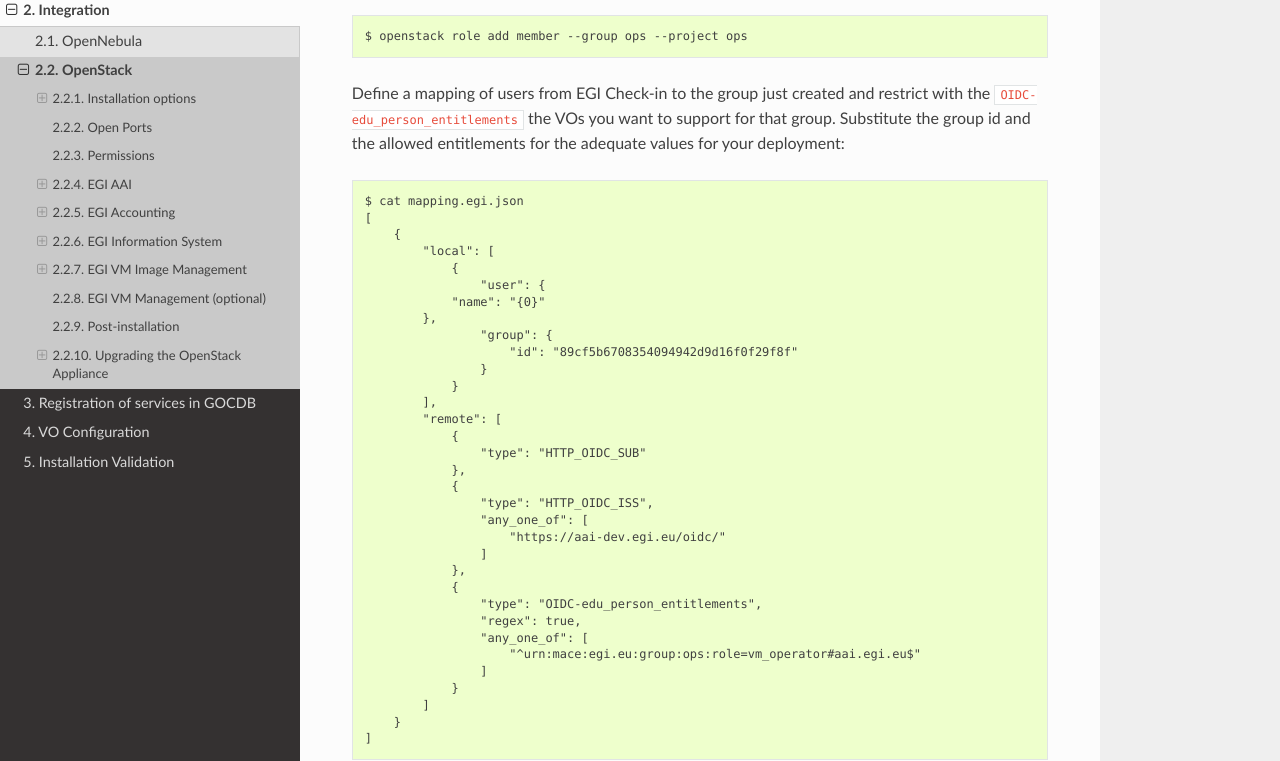
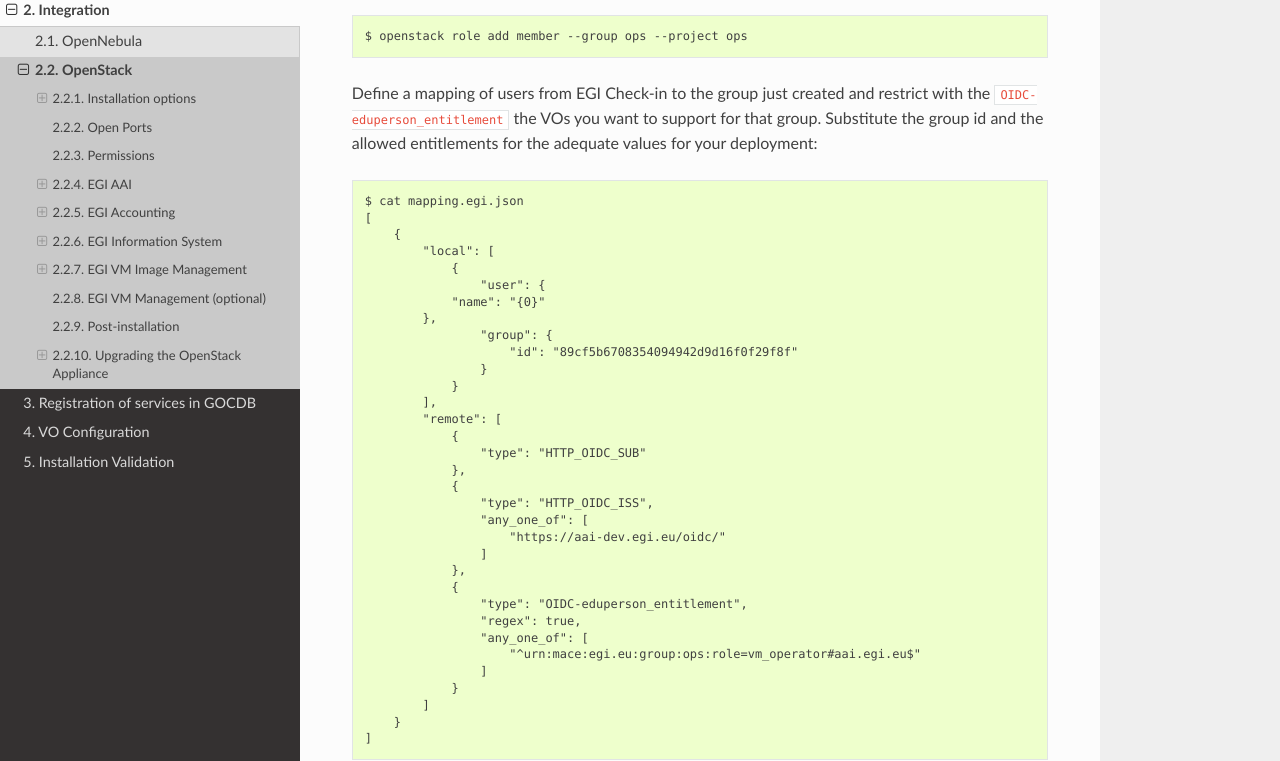
Before and after one commit to EGI-Federation/fedcloud-integration-documentation, a Sphinx documentation site: the page built from source/openstack.rst, in a window 1280 px wide and 1400 px high, scrolled down 7809 px. Shown: the part 172-933 px from the top of the window. Built offline with Sphinx 7.4.7 and the Read the Docs theme 2.0.0, drawn with Linux system fonts in a browser that asks for light colours.

Commit message:
Update name of claims (#43)

```diff
--- a/source/configuration.rst
+++ b/source/configuration.rst
@@ -53,7 +53,7 @@
                        ]
                    },
                    {
-                       "type": "OIDC-edu_person_entitlements",
+                       "type": "OIDC-eduperson_entitlement",
                        "regex": true,
                        "any_one_of": [
                            "^urn:mace:egi.eu:group:<vo_name>:role=vm_operator#aai.egi.eu$"
--- a/source/openstack.rst
+++ b/source/openstack.rst
@@ -358,7 +358,7 @@
 
     $ openstack role add member --group ops --project ops
 
-Define a mapping of users from EGI Check-in to the group just created and restrict with the ``OIDC-edu_person_entitlements`` the VOs you want to support for that group. Substitute the group id and the allowed entitlements for the adequate values for your deployment:
+Define a mapping of users from EGI Check-in to the group just created and restrict with the ``OIDC-eduperson_entitlement`` the VOs you want to support for that group. Substitute the group id and the allowed entitlements for the adequate values for your deployment:
 
 ::
 
@@ -386,7 +386,7 @@
                     ]
                 },
                 {
-                    "type": "OIDC-edu_person_entitlements",
+                    "type": "OIDC-eduperson_entitlement",
                     "regex": true,
                     "any_one_of": [
                         "^urn:mace:egi.eu:group:ops:role=vm_operator#aai.egi.eu$"
```
